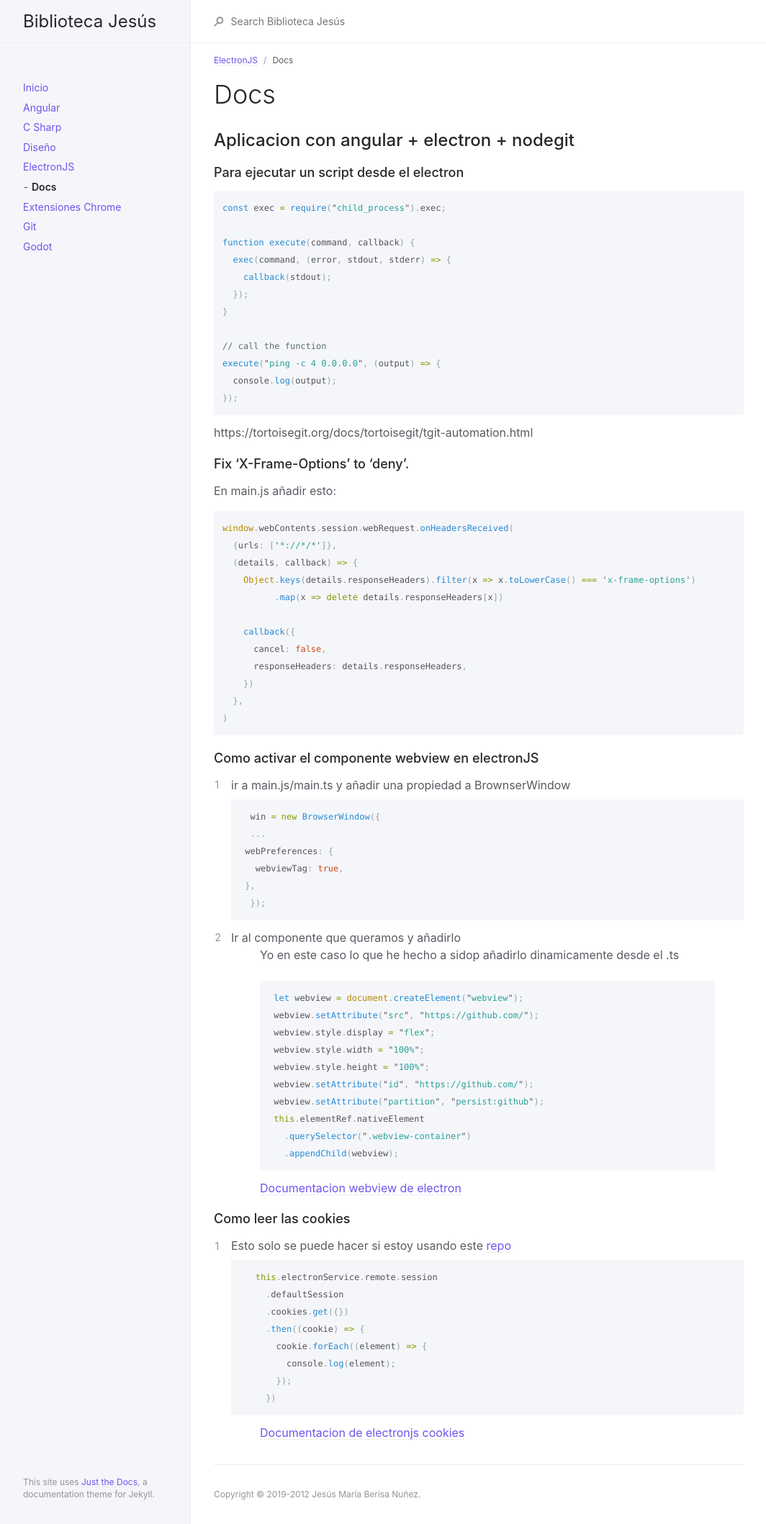
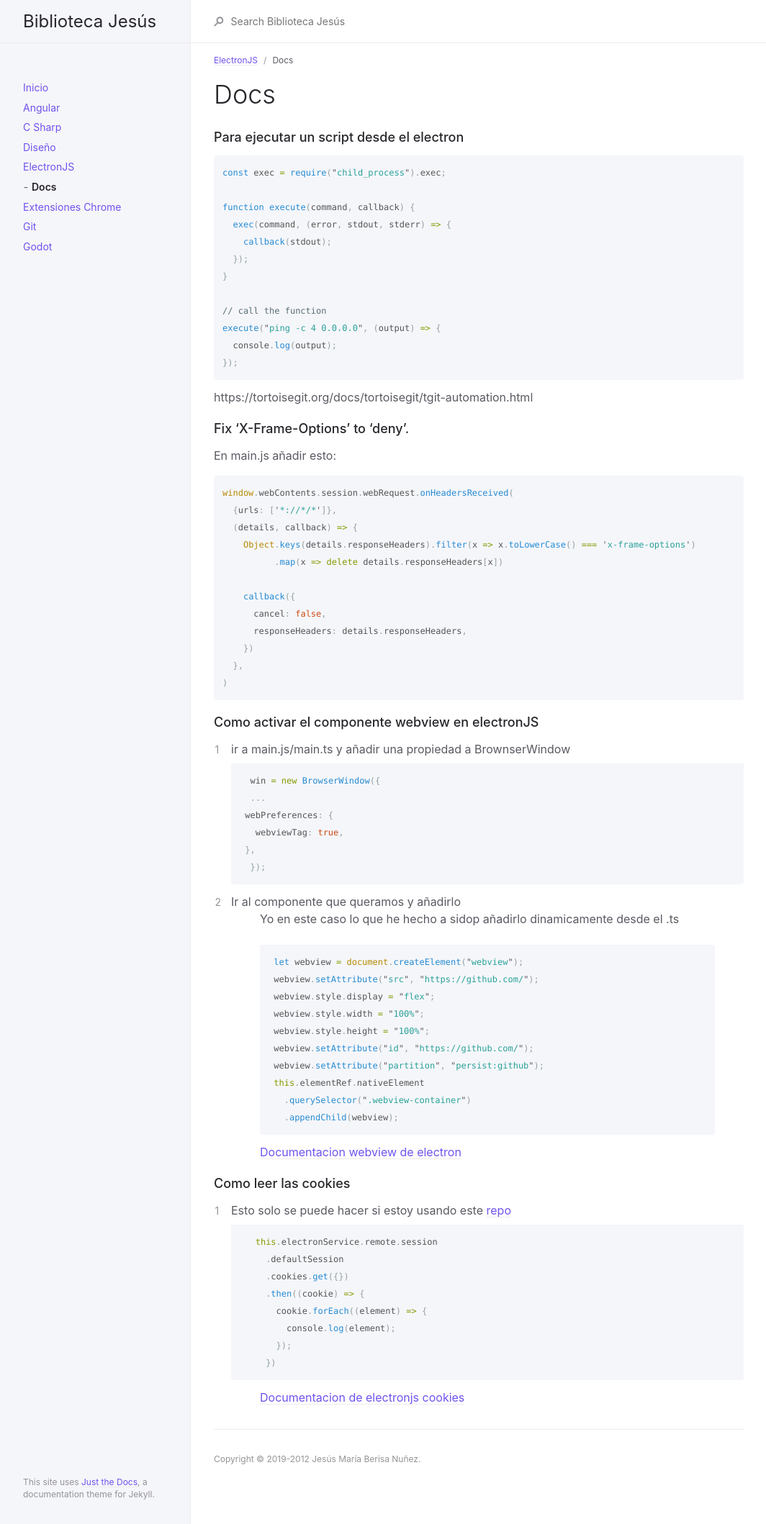
Before and after one commit to llius123/Biblioteca, a Jekyll site: the page built from docs/electronjs/Docs.md, in a window 1280 px wide. Shown: the whole page at 72% size, without its empty margins (107-1171 px from the left). Built offline with Jekyll 4.4.1, drawn with Linux system fonts in a browser that asks for light colours.

Commit message:
Update Docs.md

```diff
--- a/docs/electronjs/Docs.md
+++ b/docs/electronjs/Docs.md
@@ -5,8 +5,6 @@ parent: ElectronJS
 ---
 
 # Docs
-
-## Aplicacion con angular + electron + nodegit
 
 ### Para ejecutar un script desde el electron
 
```
